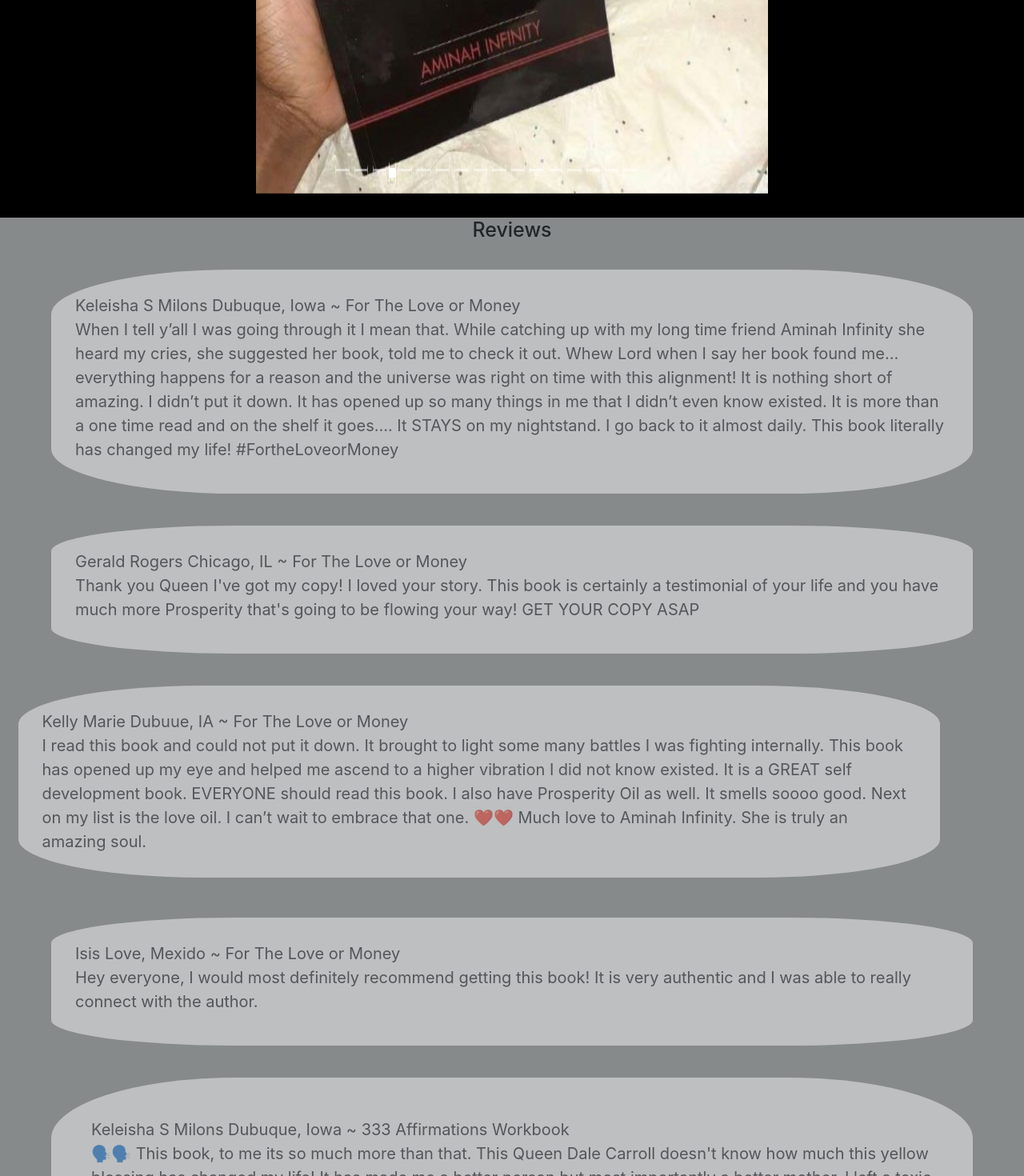
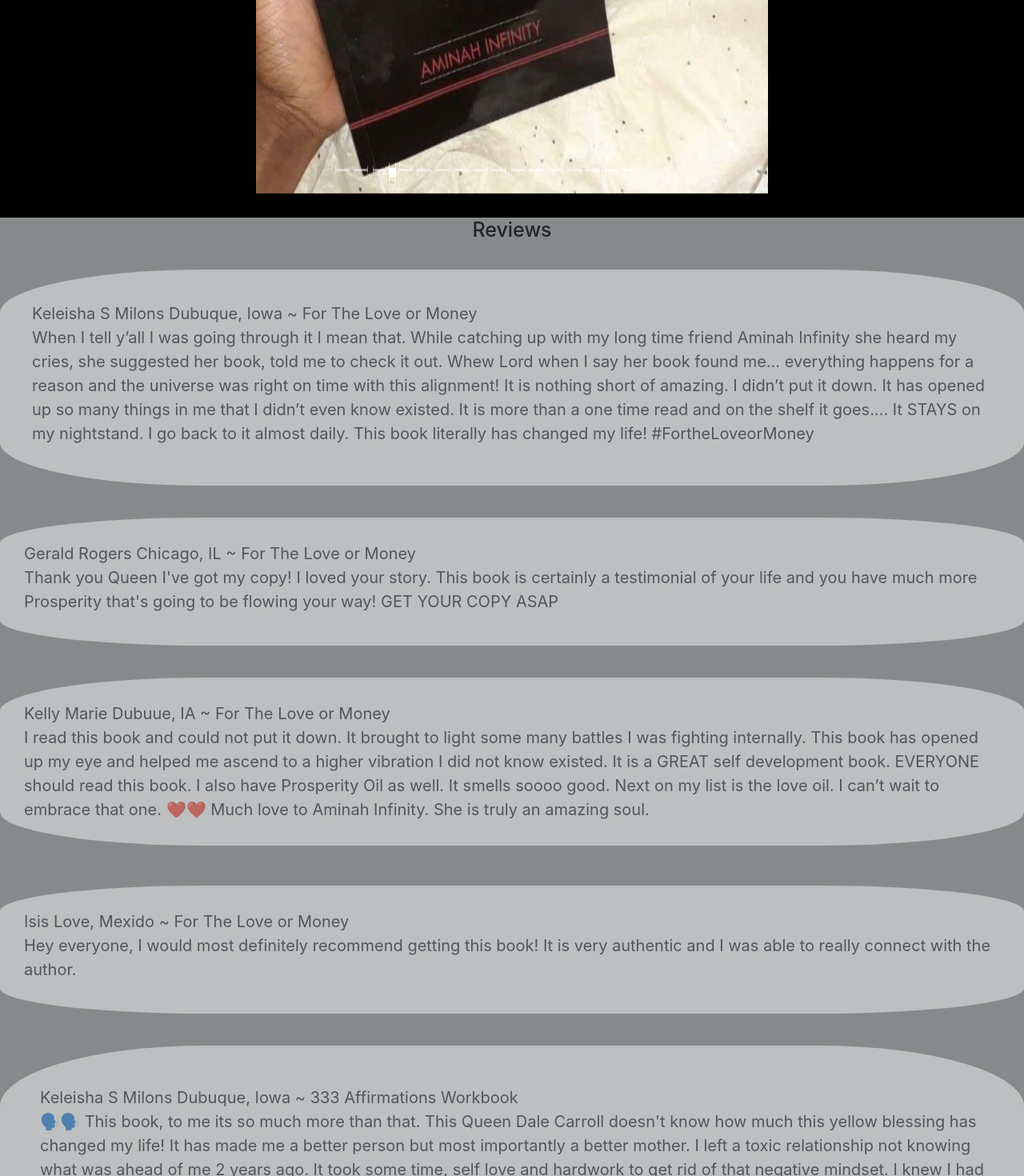
Before and after one commit to jjamaltwin/elementsofinfinity, a React (Create React App) app: page /Reviews in a window 1280 px wide. Shown: the part 686-2156 px from the top of the page at 80% size. Built offline with nearby package versions, Linux system fonts and the light colour scheme; a web font is replaced by a local one.

Commit message:
fixed spacing on reviews page

```diff
--- a/src/App.css
+++ b/src/App.css
@@ -296,7 +296,7 @@ input[type="submit"] {
   color: white;
   font-size: 2rem;
   margin-bottom: 3rem;
-  margin-left: 2rem;
+  margin-left: 12rem;
 }
 
 .container-reviews {
@@ -318,9 +318,9 @@ input[type="submit"] {
 }
 
 .pone {
-  width: 90%;
+  width: 100%;
 
-  padding: 3rem;
+  padding: 4rem;
   border-radius: 20%;
   background-color: whitesmoke;
   margin-top: 3rem;
@@ -328,7 +328,7 @@ input[type="submit"] {
 }
 
 .ptwo {
-  width: 90%;
+  width: 100%;
   padding: 3rem;
   border-radius: 20%;
   background-color: whitesmoke;
@@ -337,8 +337,8 @@ input[type="submit"] {
 }
 
 .pthree {
-  margin-left: 2.25rem;
-  width: 90%;
+  margin-left: 0rem;
+  width: 100%;
   padding: 3rem;
   border-radius: 20%;
   background-color: whitesmoke;
@@ -347,7 +347,7 @@ input[type="submit"] {
 }
 
 .pfour {
-  width: 90%;
+  width: 100%;
   padding: 3rem;
   border-radius: 20%;
   background-color: whitesmoke;
@@ -356,7 +356,7 @@ input[type="submit"] {
 }
 
 .pfive {
-  width: 90%;
+  width: 100%;
   padding: 5rem;
   border-radius: 20%;
   background-color: whitesmoke;
```
Also changed, not shown: paypay.html (+17 -0 lines).
